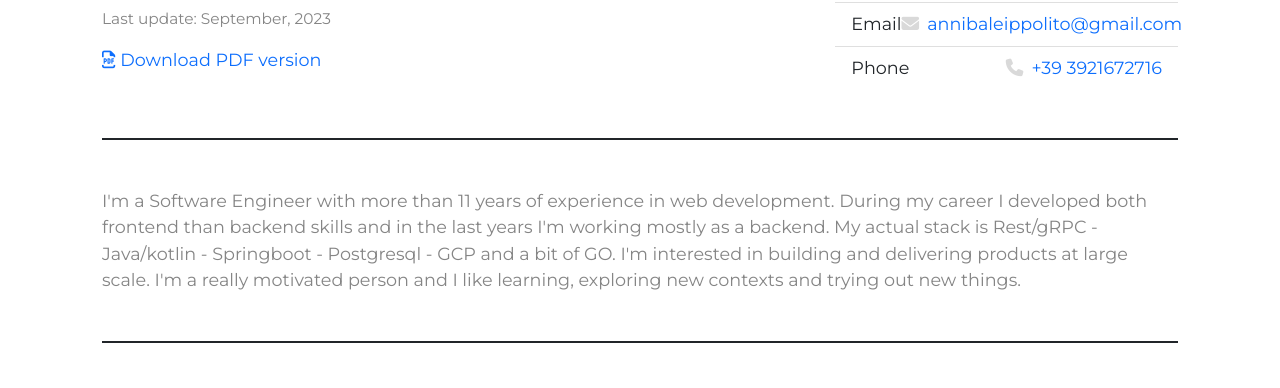
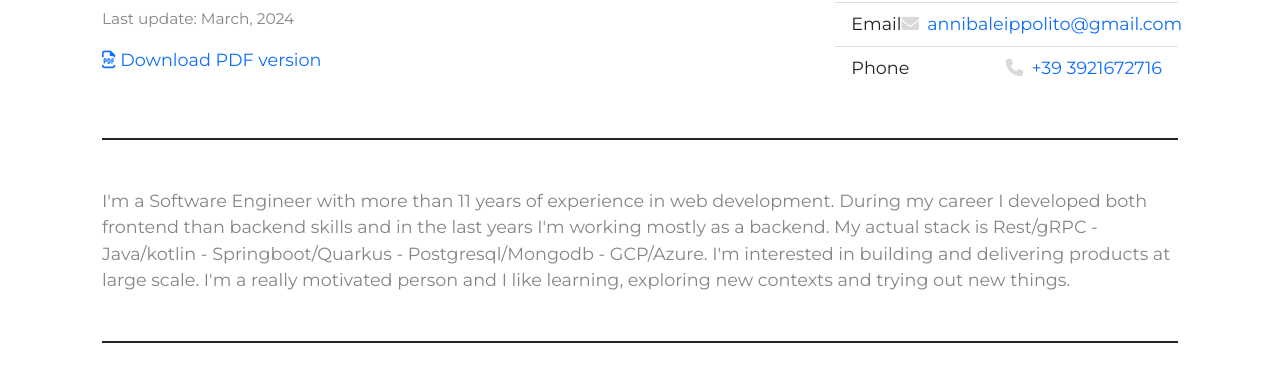
Before and after one commit to annippolito/cv, a plain HTML site: page index.html in a window 1280 px wide. Shown: the part 159-547 px from the top of the page. Drawn offline with nearby package versions, Linux system fonts and the light colour scheme.

Commit message:
Deploying to gh-pages from  @ e1593699e997ef511f9a6bdcd82ac95f26825cd1 🚀

```diff
--- a/index.html
+++ b/index.html
@@ -29,7 +29,7 @@
                 </div>
                 <div>
                     <p>
-                        <time datetime="" class="small">Last update: September, 2023</time>
+                        <time datetime="" class="small">Last update: March, 2024</time>
                     </p>
                     <p>
                         <span class="screen"><a href="annibale-ippolito-cv.pdf"><i class="far fa-file-pdf"></i>Download PDF version</a></span>
@@ -71,7 +71,7 @@
 
     <div class="border-bottom border-2 border-print-0 border-dark mb-5 pb-5 pb-print-0 mb-print-1">
         I'm a Software Engineer with more than 11 years of experience in web development. During my career I developed both frontend than backend skills
-        and in the last years I'm working mostly as a backend. My actual stack is Rest/gRPC - Java/kotlin - Springboot - Postgresql - GCP and a bit of GO.
+        and in the last years I'm working mostly as a backend. My actual stack is Rest/gRPC - Java/kotlin - Springboot/Quarkus - Postgresql/Mongodb - GCP/Azure.
         I'm interested in building and delivering products at large scale.
         I'm a really motivated person and I like learning, exploring new contexts and trying out new things.
     </div>
```
Also changed, not shown: 1 other file.
